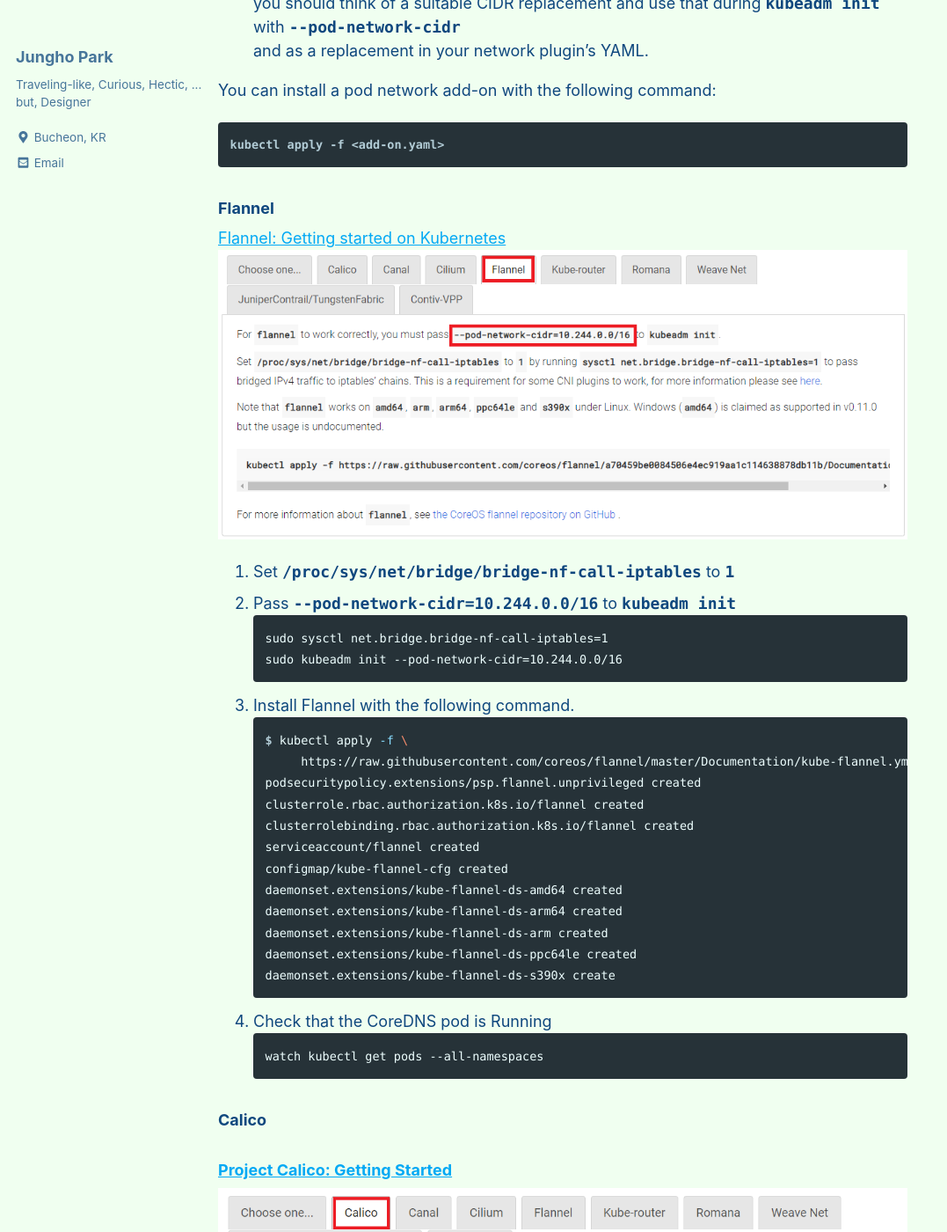
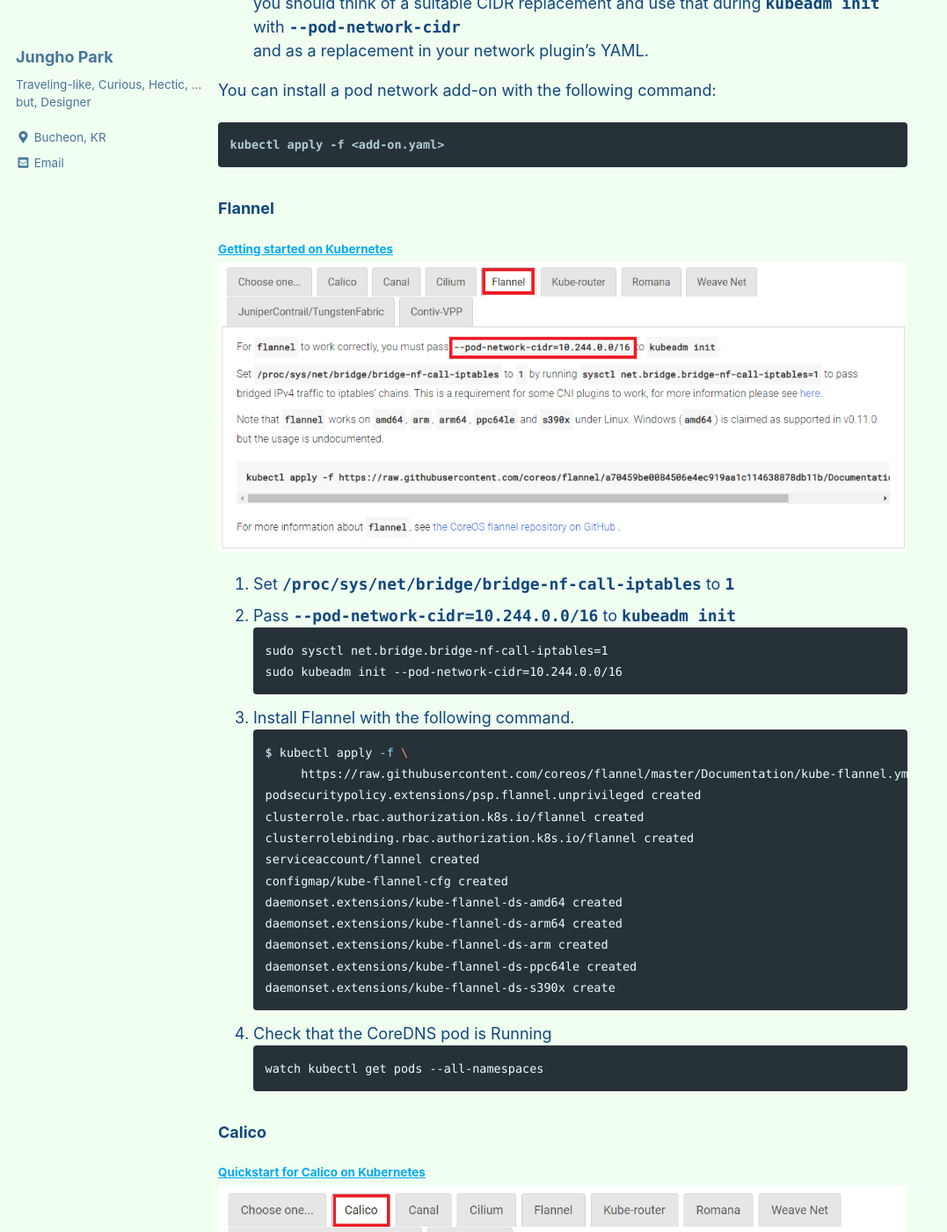
Before and after one commit to unipark00/tekrepo, a Jekyll site: the page built from _posts/2019-04-07-configure-k8s-cluster.md, in a window 1280 px wide and 1400 px high, scrolled down 2324 px. Shown: the whole window at 88% size, without its empty margins (0-1077 px from the left). Built offline with Jekyll 4.4.1, drawn with Linux system fonts in a browser that asks for light colours; cached includes are drawn as plain includes.

Commit message:
Update 2019-04-07-configure-k8s-cluster.md

````diff
--- a/_posts/2019-04-07-configure-k8s-cluster.md
+++ b/_posts/2019-04-07-configure-k8s-cluster.md
@@ -73,7 +73,7 @@ kubectl apply -f <add-on.yaml>
 ```
 
 ### Flannel
-[Flannel: Getting started on Kubernetes](https://kubernetes.io/docs/setup/independent/create-cluster-kubeadm/#pod-network)
+#### [Getting started on Kubernetes](https://kubernetes.io/docs/setup/independent/create-cluster-kubeadm/#pod-network)
 ![flannel](https://github.com/unipark00/tekrepo/blob/master/_posts/20190411_132750.png?raw=true)
 1. Set **`/proc/sys/net/bridge/bridge-nf-call-iptables`** to **`1`**
 2. Pass **`--pod-network-cidr=10.244.0.0/16`** to **`kubeadm init`**
@@ -102,7 +102,7 @@ watch kubectl get pods --all-namespaces
 ```
 
 ### Calico
-### [Project Calico: Getting Started](https://docs.projectcalico.org/v3.6/getting-started/kubernetes/)
+#### [Quickstart for Calico on Kubernetes](https://docs.projectcalico.org/v3.6/getting-started/kubernetes/)
 ![calico](https://github.com/unipark00/tekrepo/blob/master/_posts/20190418_182218.png?raw=true)
 1. Set **`/proc/sys/net/bridge/bridge-nf-call-iptables`** to **`1`**
 2. Pass **`--pod-network-cidr=192.168.0.0/16`** to **`kubeadm init`**
````
